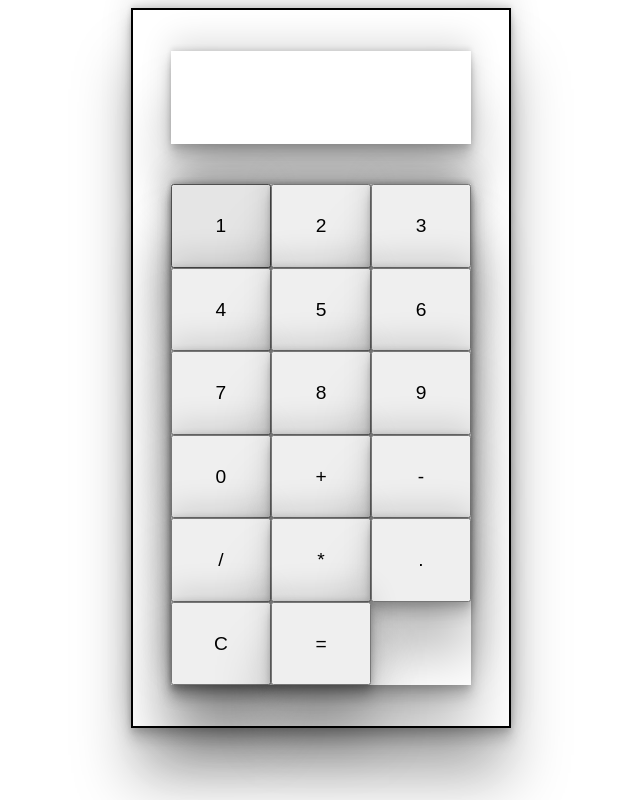
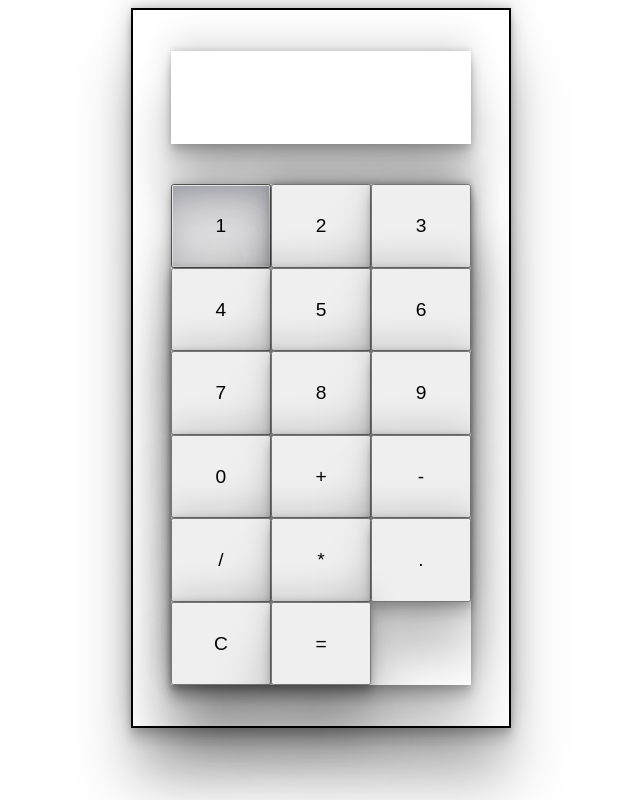
Before and after one commit to siddharth-200231/Calculator, a plain HTML site: page index.html in a window 1280 px wide. In both pictures the pointer is over the button 539 px from the left and 226 px from the top of the page. Shown: the whole page, without its empty margins (319-959 px from the left). Drawn offline with Linux system fonts and the light colour scheme.

Commit message:
modified:   style.css

```diff
--- a/style.css
+++ b/style.css
@@ -39,6 +39,9 @@
     box-shadow: rgba(0, 0, 0, 0.25) 0px 54px 55px, rgba(0, 0, 0, 0.12) 0px -12px 30px, rgba(0, 0, 0, 0.12) 0px 4px 6px, rgba(0, 0, 0, 0.17) 0px 12px 13px, rgba(0, 0, 0, 0.09) 0px -3px 5px;
 
 }
+.btn:hover{
+    box-shadow: rgba(50, 50, 93, 0.25) 0px 30px 60px -12px inset, rgba(0, 0, 0, 0.3) 0px 18px 36px -18px inset;
+}
 
 @media (min-width:700px) {
     .container{
```
